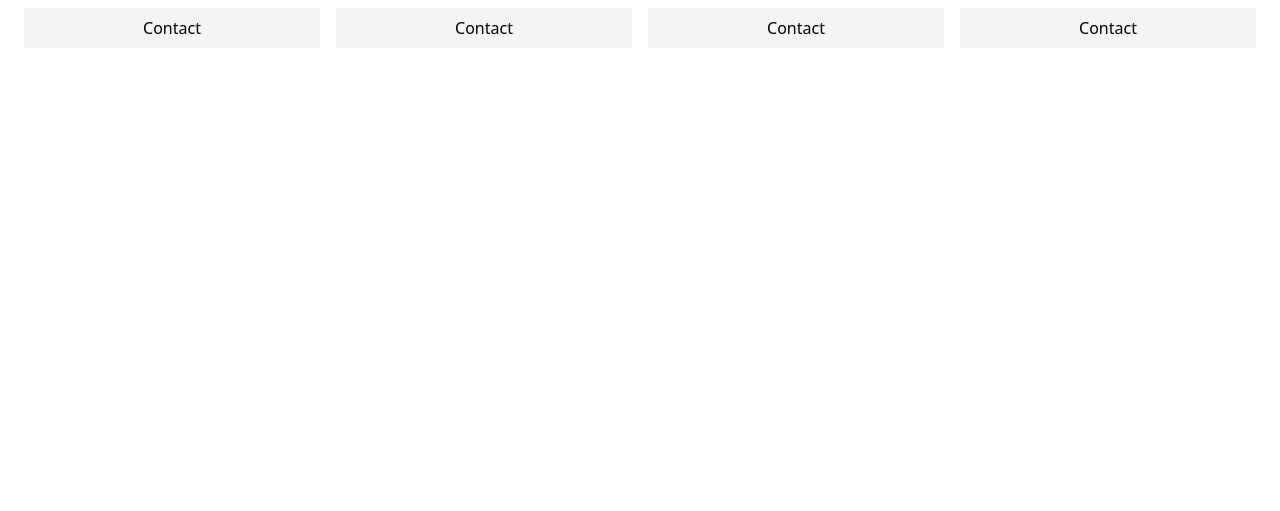
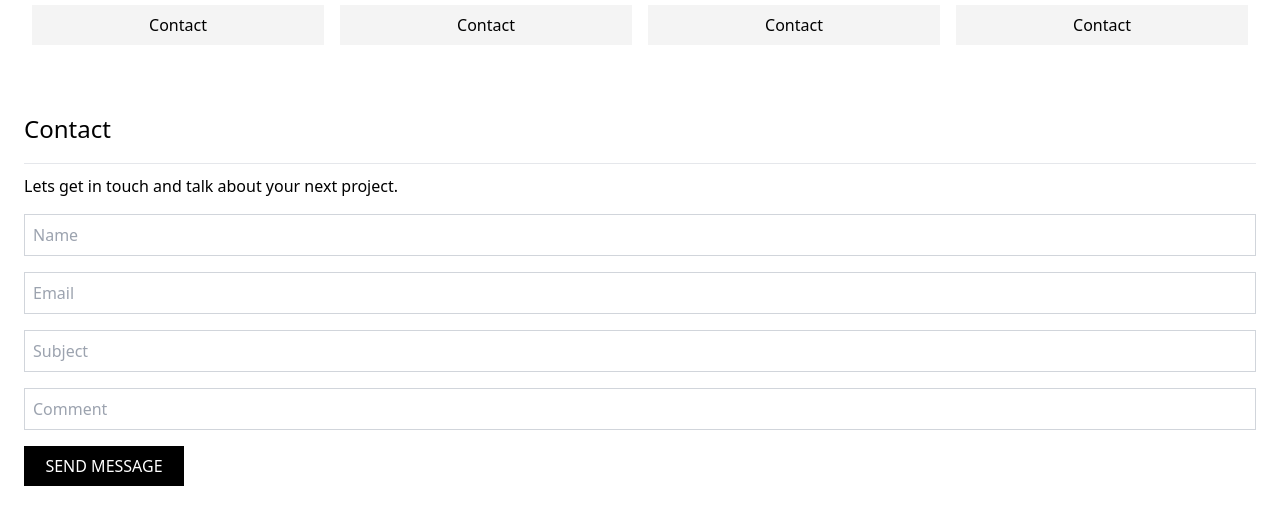
Before and after one commit to ozgeozkaraa01/techcareer-bootcamp-template-odev, a Next.js app: page / in a window 1280 px wide. Shown: the part 2094-2605 px from the top of the page. Before the commit the page ends 2170 px from the top, so only its background shows below. Built offline with nearby package versions, Linux system fonts and the light colour scheme.

Commit message:
completed contactSection component

```diff
--- a/components/AboutSection.jsx
+++ b/components/AboutSection.jsx
@@ -2,9 +2,9 @@ import React from "react";
 
 const AboutSection = () => {
   return (
-    <div className="py-5">
+    <div className="py-5 px-2">
       <h3 className="py-4 border-b font-normal my-[10px] text-[24px]">About</h3>
-      <p className="px-2">
+      <p>
         Lorem ipsum dolor sit amet, consectetur adipiscing elit, sed do eiusmod
         tempor incididunt ut labore et dolore magna aliqua. Ut enim ad minim
         veniam, quis nostrud exercitation ullamco laboris nisi ut aliquip ex ea
--- /dev/null
+++ b/components/ContactSection.jsx
@@ -0,0 +1,43 @@
+import React from "react";
+
+const ContactSection = () => {
+  return (
+    <div className="py-5 px-2">
+      <h3 className="py-4 border-b font-normal my-[10px] text-[24px]">
+        Contact
+      </h3>
+      <p>Lets get in touch and talk about your next project.</p>
+      <form className="flex flex-col gap-4 mt-4">
+        <input
+          type="text"
+          placeholder="Name"
+          required
+          className="border border-gray-300 p-[8px] block overflow-visible w-full"
+        />
+        <input
+          type="email"
+          placeholder="Email"
+          required
+          className="border border-gray-300 p-[8px] block overflow-visible w-full"
+        />
+        <input
+          type="text"
+          placeholder="Subject"
+          required
+          className="border border-gray-300 p-[8px] block overflow-visible w-full"
+        />
+        <input
+          type="text"
+          placeholder="Comment"
+          required
+          className="border border-gray-300 p-[8px] block overflow-visible w-full"
+        />
+        <button className="text-[#fff] bg-black py-2 px-4 w-40 uppercase inline-block overflow-hidden text-center cursor-pointer whitespace-nowrap hover:bg-gray-300 hover:text-black">
+          Send Message
+        </button>
+      </form>
+    </div>
+  );
+};
+
+export default ContactSection;
--- a/pages/index.js
+++ b/pages/index.js
@@ -3,6 +3,7 @@ import Header from "../components/Header";
 import HeroSection from "../components/HeroSection";
 import ProjectsSection from "../components/ProjectsSection";
 import AboutSection from "../components/AboutSection";
+import ContactSection from "../components/ContactSection";
 
 export default function Home() {
   return (
@@ -17,6 +18,7 @@ export default function Home() {
       <div className="max-w-[1564px] py-2 px-4 mx-auto">
         <ProjectsSection />
         <AboutSection />
+        <ContactSection />
       </div>
     </div>
   );
```
